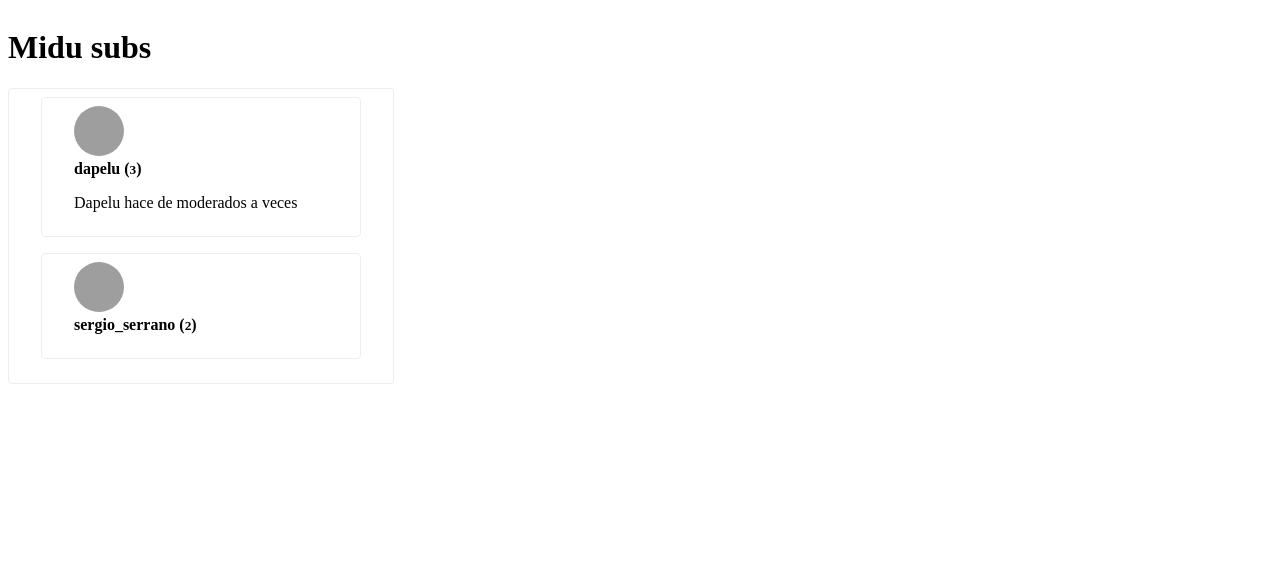
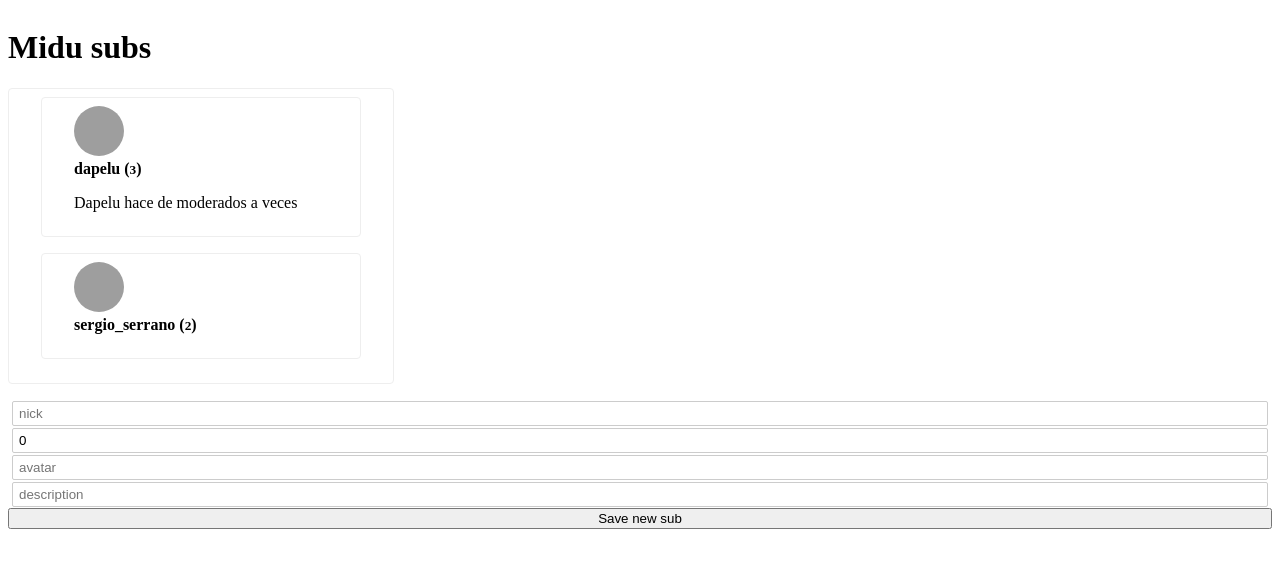
Before and after one commit to vasquezluis/react-typescript, a React (Vite) app: page / in a window 1280 px wide. Shown: the top 568 px of the page. Built offline with nearby package versions, Linux system fonts and the light colour scheme; grey boxes are pictures that could not be loaded.

Commit message:
added form with ts events

```diff
--- a/src/App.tsx
+++ b/src/App.tsx
@@ -1,5 +1,6 @@
 import { useState, useEffect } from "react";
 import "./App.css";
+import Form from "./components/Form";
 import List from "./components/List";
 
 // ? contrato que tiene que tener un objeto
@@ -43,6 +44,7 @@ function App() {
     <div className="App">
       <h1>Midu subs</h1>
       <List subs={subs} />
+      <Form />
     </div>
   );
 }
--- /dev/null
+++ b/src/components/Form.tsx
@@ -0,0 +1,47 @@
+import { useState } from "react";
+
+const Form = () => {
+  const [inputValues, setinputValues] = useState({
+    nick: "",
+    subMonths: 0,
+    avatar: "",
+    description: "",
+  });
+
+  const handleSubmit = () => {};
+
+  return (
+    <div>
+      <form onSubmit={handleSubmit}>
+        <input
+          value={inputValues.nick}
+          type="text"
+          name="nick"
+          placeholder="nick"
+        />
+        <input
+          value={inputValues.subMonths}
+          type="number"
+          name="subMonths"
+          placeholder="subMonths"
+        />
+        <input
+          value={inputValues.avatar}
+          type="text"
+          name="avatar"
+          placeholder="avatar"
+        />
+        <input
+          value={inputValues.description}
+          type="text"
+          name="description"
+          placeholder="description"
+        />
+
+        <button>Save new sub</button>
+      </form>
+    </div>
+  );
+};
+
+export default Form;
--- a/src/index.css
+++ b/src/index.css
@@ -23,3 +23,15 @@ li {
   max-width: 320px;
   padding: 8px 32px;
 }
+
+form {
+  display: flex;
+  flex-direction: column;
+}
+
+form input {
+  border: 1px solid #ccc;
+  border-radius: 2px;
+  padding: 4px 6px;
+  margin: 1px 4px;
+}
```
